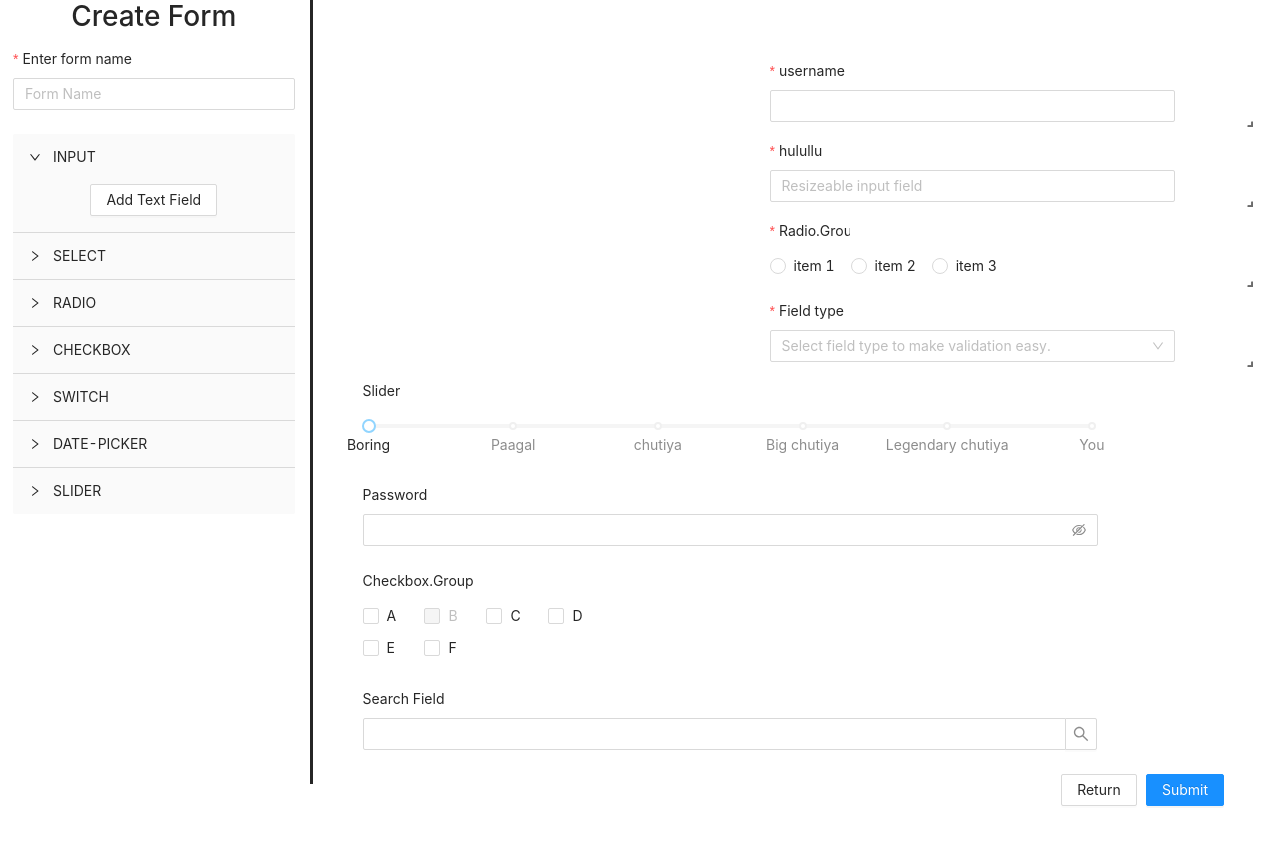
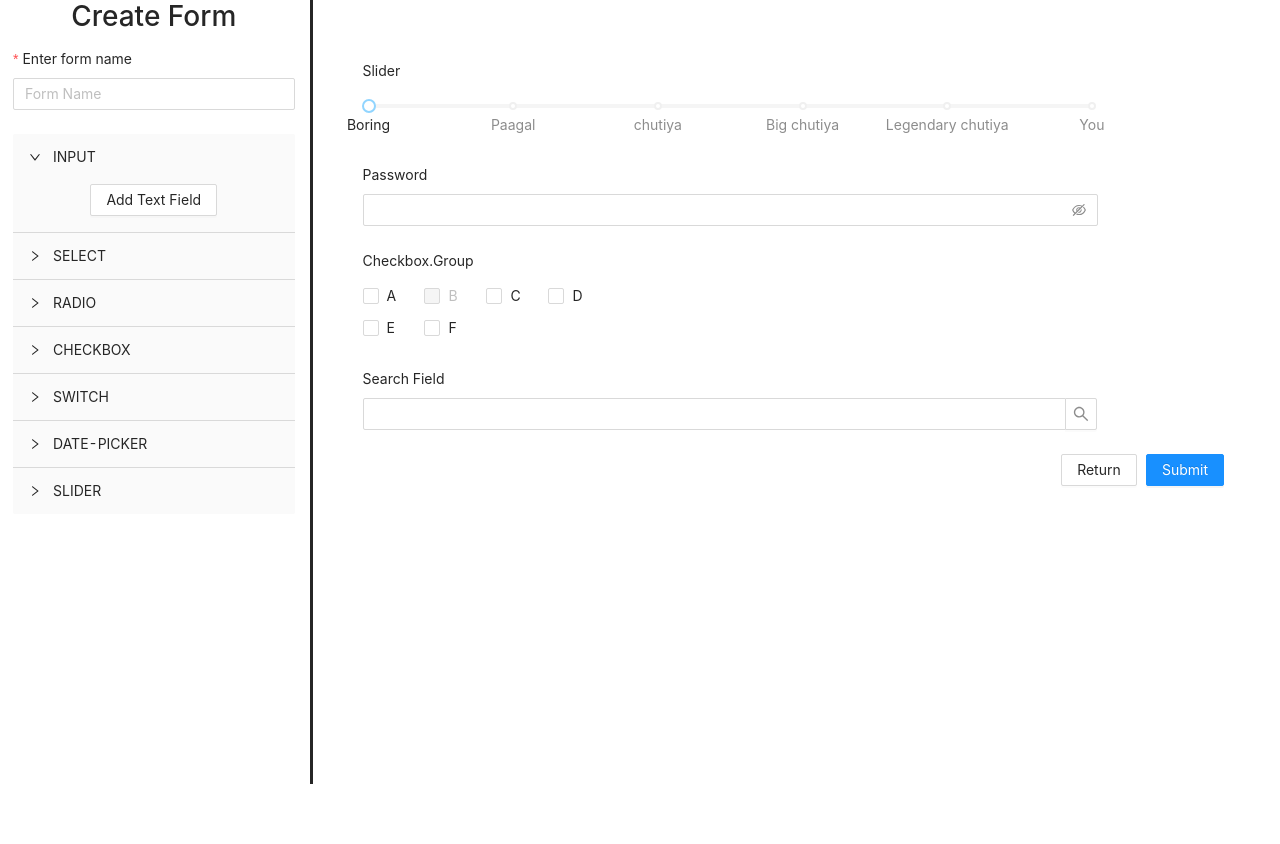
Before and after one commit to pranayag15/drag, a React (Create React App) app: page / in a window 1280 px wide. Shown: the top 844 px of the page. After the commit the page ends 800 px from the top, so only its background shows below. Built offline with nearby package versions, Linux system fonts and the light colour scheme.

Commit message:
update filed position

```diff
--- a/package.json
+++ b/package.json
@@ -8,6 +8,7 @@
     "@testing-library/user-event": "^7.2.1",
     "antd": "^4.1.5",
     "immutability-helper": "^3.0.2",
+    "lodash": "^4.17.15",
     "react": "^16.13.1",
     "react-dom": "^16.13.1",
     "react-grid-layout": "^0.18.3",
--- a/src/App.js
+++ b/src/App.js
@@ -9,6 +9,7 @@ import { Button, message } from "antd";
 import "./App.css";
 import EditFormPanel from "./components/EditComponents/FormEditWindow"
 import Renderedfrom from "./components/EditComponents/Renderedfrom"
+import Grid from "./grid"
 class App extends Component {
   render() {
     return (
@@ -21,7 +22,8 @@ class App extends Component {
                   <EditFormPanel />
                 </div>
                 <div style={{ padding: "50px" }} className="col-sm-9">
-                  <Renderedfrom />
+                  <Renderedfrom/>
+                  {/* <Grid /> */}
                 </div>
               </div>
             </Route>
--- a/src/actions/widget.actions.js
+++ b/src/actions/widget.actions.js
@@ -1,11 +1,13 @@
 import {ADD_NEW_FIELD,  UPADTE_FIELD_POSITION, UPADTE_FIELD_SIZE} from './types'
 
-export const addNewField = (fieldType, fieldData) => {
+export const addNewField = (fieldType, fieldData, fieldPOsition) => {
     return {
         type: ADD_NEW_FIELD,
         payload: {
             fieldId: Date.now(),
+            // fieldId: "a",
             fieldType,
+            fieldPOsition,
             fieldData,
         }
     }
--- a/src/components/EditComponents/AddFieldFroms/AddInput.jsx
+++ b/src/components/EditComponents/AddFieldFroms/AddInput.jsx
@@ -27,6 +27,8 @@ const tailLayout = {
   },
 };
 
+const initPos = { x: 4, y: 0, w: 5, h: 2, minW: 4, maxH: 2 };
+
 class ContactForm extends Component {
   formRef = React.createRef();
 
@@ -37,7 +39,7 @@ class ContactForm extends Component {
 
   onFinish = (values) => {
     console.log("form data", values);
-    this.props.addNewField("Input", values);
+    this.props.addNewField("Input", values, initPos);
     this.props.closeModal();
     this.formRef.current.resetFields();
   };
@@ -47,7 +49,6 @@ class ContactForm extends Component {
   };
 
   render() {
-    console.log(this.props);
     return (
       <Form
         initialValues={{ isrequired: true }}
@@ -59,7 +60,7 @@ class ContactForm extends Component {
         <Row gutter={16}>
           <Col span={12}>
             <Form.Item
-              name={["username"]}
+              name={["name"]}
               label="Field Name"
               rules={[
                 {
@@ -92,7 +93,7 @@ class ContactForm extends Component {
           </Col>
           <Col span={12}>
             <Form.Item
-              name={["select"]}
+              name={["type"]}
               label="Field type"
               rules={[
                 {
@@ -135,7 +136,7 @@ class ContactForm extends Component {
 }
 
 const mapStateToProps = (state) => ({
-  widget: state.allWidgets,
+  formFields: state.allComponents,
 });
 
 const mapDispatchToProps = (dispatch) => ({
--- a/src/components/EditComponents/Renderedfrom.js
+++ b/src/components/EditComponents/Renderedfrom.js
@@ -1,5 +1,8 @@
 import React, { Component } from "react";
+import _ from 'lodash'
+import { connect } from "react-redux";
 import GridLayout from "react-grid-layout";
+import { mapComponents } from "../../helperFunction/create-form/switchFields";
 import {
   Form,
   Select,
@@ -16,6 +19,7 @@ import {
   Col,
 } from "antd";
 import "antd/dist/antd.css";
+import { updatePosition } from "../../actions/";
 import "../../../node_modules/react-grid-layout/css/styles.css";
 import "../../../node_modules/react-resizable/css/styles.css";
 
@@ -31,16 +35,42 @@ const tailLayout = {
   },
 };
 
+const initGrid = { x: 4, y: 0, w: 5, h: 2, minW: 4, maxH: 2 };
+
 class ContactForm extends Component {
   formRef = React.createRef();
 
   constructor(props) {
     super(props);
-    this.state = {};
+    this.state = {
+      currLayout: []
+    }
   }
 
+  // componentDidUpdate(prevProps) {
+  //   if (prevProps.formFields !== this.props.formFields) {
+  //     var arr = Array(4 + this.props.formFields.formFields.length).fill(
+  //       initGrid
+  //     );
+  //     var tl = this.props.formFields.formFields.length
+  //     // console.log(arr, "layout");
+  //     this.setState({ currLayout: [...this.state.currLayout, initGrid] }, () => {
+  //       console.log(this.state.currLayout, "currLayout");
+  //     })
+  //   }
+  // }
+
   onLayoutChange = (layout, layouts) => {
-    console.table(layout);
+    console.log(layout)
+    //COMMENT OUT BELOW TO STOP CALLING UPDATEfIELD FUNCTION
+    var changedField = _.differenceWith(layout, this.state.currLayout, _.isEqual);
+    // console.log(changedField, "changesss")
+    this.setState({currLayout: layout})
+    changedField.map((item, i) => {
+      var {i, x, y, w, h} = item
+      this.props.updatePosition(i, {x, y, w, h})
+      console.log(i, x, y, w, h)
+    })
   };
 
   onFinish = (values) => {
@@ -53,7 +83,14 @@ class ContactForm extends Component {
     console.log("Failed:", errorInfo);
   };
   render() {
-    // console.log(this.props, "propsss")
+    // console.log(this.state.currLayout, "propsss")
+    const mappedFields = this.props.formFields.formFields.map((item, i) => {
+      return (
+        <div key={item.fieldId} data-grid={initGrid}>
+          {mapComponents(item.type, item.fieldData)}
+        </div>
+      );
+    });
     return (
       <div className="form-box">
         <Form
@@ -72,10 +109,8 @@ class ContactForm extends Component {
             rowHeight={30}
             width={1200}
           >
-            <div
-              key="a"
-              data-grid={{ x: 4, y: 0, w: 5, h: 2, minW: 4, maxH: 2 }}
-            >
+            {mappedFields}
+            {/* <div key="a" data-grid={initGrid}>
               <Form.Item
                 name="username"
                 label="username"
@@ -89,10 +124,7 @@ class ContactForm extends Component {
                 <Input />
               </Form.Item>
             </div>
-            <div
-              key="b"
-              data-grid={{ x: 4, y: 0, w: 5, h: 2, minW: 4, maxH: 2 }}
-            >
+            <div key="b" data-grid={initGrid}>
               <Form.Item
                 name="hululuul"
                 label="hulullu"
@@ -107,7 +139,7 @@ class ContactForm extends Component {
               </Form.Item>
             </div>
 
-          <div key="c" data-grid={{ x: 4, y: 0, w: 5, h: 2, minW: 4, maxH: 2 }}>
+            <div key="c" data-grid={initGrid}>
               <Form.Item
                 name="radio-group"
                 label="Radio.Group"
@@ -120,7 +152,7 @@ class ContactForm extends Component {
                 </Radio.Group>
               </Form.Item>
             </div>
-          <div key="d" data-grid={{ x: 4, y: 0, w: 5, h: 2, minW: 4, maxH: 2 }}>
+            <div key="d" data-grid={initGrid}>
               <Form.Item
                 name={["input", "select"]}
                 label="Field type"
@@ -140,7 +172,7 @@ class ContactForm extends Component {
                   <Option value="search">Search</Option>
                 </Select>
               </Form.Item>
-          </div>
+            </div> */}
           </GridLayout>
           <Form.Item name="slider" label="Slider">
             <Slider
@@ -264,8 +296,18 @@ class ContactForm extends Component {
           </Form.Item>
         </Form>
       </div>
-    );
+    )
   }
 }
 
-export default ContactForm;
+const mapStateToProps = (state) => ({
+  formFields: state.allComponents,
+});
+
+const mapDispatchToProps = (dispatch) => ({
+  updatePosition,
+});
+
+export default connect(mapStateToProps, {
+  updatePosition,
+})(ContactForm);
--- /dev/null
+++ b/src/helperFunction/create-form/form-mapping/index.js
@@ -0,0 +1,7 @@
+import {mapField} from './input'
+import {mapSelect} from './select'
+
+export  {
+    mapField,
+    mapSelect
+}
--- /dev/null
+++ b/src/helperFunction/create-form/form-mapping/input.js
@@ -0,0 +1,52 @@
+import React, { Component } from "react";
+import {
+  Form,
+  Select,
+  Input,
+  InputNumber,
+  Row,
+  Col,
+} from "antd";
+export const mapField = (field) => {
+  // var mappedFields = data.map((field, i) => {
+    let name = field["name"] ? field["name"] : "field" + (1);
+    let label = field["label"] ? field["label"] : "Enter field" + (1);
+    let placeholder = field["placeholder"] ? field["placeholder"]: ""
+    let inputType = inputTypeSwitch(field["type"], placeholder);
+    let type =
+      field["type"] == "email" || field["type"] == "number"
+        ? field["type"]
+        : "";
+    let required = field["isrequired"] ? field["isrequired"] : false;
+    return (<Form.Item
+        name={name}
+        label={label}
+        rules={[
+            {
+                type: {type},
+                required: {required}
+            }
+        ]}
+      >
+        {inputType}
+      </Form.Item>
+    );
+  // });
+};
+
+function inputTypeSwitch(type, placeholder) {
+  switch (type) {
+    case "number":
+      return (<InputNumber placeholder={placeholder}  style={{width: '100%'}} />);
+    case "search":
+      return (<Input.Search placeholder={placeholder}  onSearch={value => console.log(value)} />);
+    case "textarea":
+      return (<Input.TextArea placeholder={placeholder}  rows={4} />);
+    case "password":
+      return( <Input.Password placeholder={placeholder} />);
+    case "email":
+    case "string":
+    default:
+      return (<Input placeholder={placeholder} />);
+  }
+}
--- /dev/null
+++ b/src/helperFunction/create-form/form-mapping/select.js
@@ -0,0 +1,31 @@
+
+export const mapSelect = (data) => {
+  // var mappedFields = "";
+  // data.map((field, i) => {
+  //   let name = field["name"] ? field["name"] : "field" + (i + 1);
+  //   let mode = field["mode"] == "single" ? "" : field["mode"];
+  //   let label = field["label"] ? field["label"] : "Enter field" + (i + 1);
+  //   let required = field["required"] ? field["required"] : false;
+  //   let fieldString = `<Form.Item
+  //       name="${name}"
+  //       label="${label}"
+  //       mode="${mode}"
+  //       rules={[
+  //           {
+  //               required: ${required}
+  //           }
+  //       ]}
+  //     >
+  //       <Select placeholder="Please select ${label}">`;
+  //   field["options"].map((option, index) => {
+  //     fieldString += `
+  //     <Option value="${option["value"]}">${option["option"]}</Option>`;
+  //   });
+  //   fieldString += `</Select>
+  //     </Form.Item>
+  //     `;
+  //   mappedFields += fieldString;
+  // });
+  // return mappedFields
+  return "hah"
+};
--- /dev/null
+++ b/src/helperFunction/create-form/switchFields.js
@@ -0,0 +1,12 @@
+import {mapField, mapSelect} from './form-mapping/index'
+
+
+export const mapComponents = (type, data) => {
+  switch (type) {
+    case "Input":
+      return mapField(data)
+
+    case "Select":
+      return mapSelect(data)
+  }
+};
--- a/src/reducers/widgets.reducers.js
+++ b/src/reducers/widgets.reducers.js
@@ -16,6 +16,7 @@ import {
         state.formFields.push({
           fieldId: action.payload.fieldId,
           type: action.payload.fieldType,
+          position: action.payload.fieldPOsition,
           fieldData : action.payload.fieldData
         });
         return {
@@ -28,10 +29,10 @@ import {
         );
         state.formFields = update(state.formFields, {
           [widgetIndex]: {
-            position: {
-              left: { $set: action.payload.position.x },
-              top: { $set: action.payload.position.y }
-            }
+            position: {  $set: action.payload.position}
+            //   left: { $set: action.payload.position.x },
+            //   top: { $set: action.payload.position.y }
+            // }
           }
         });
         return {
```
Lines whose indentation alone changed are shown as unchanged.
